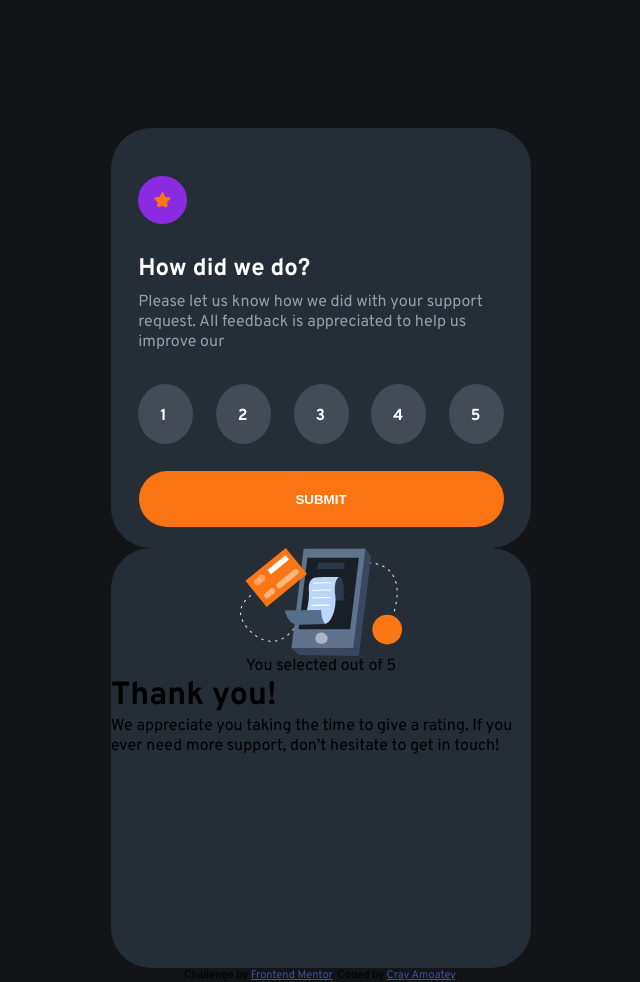
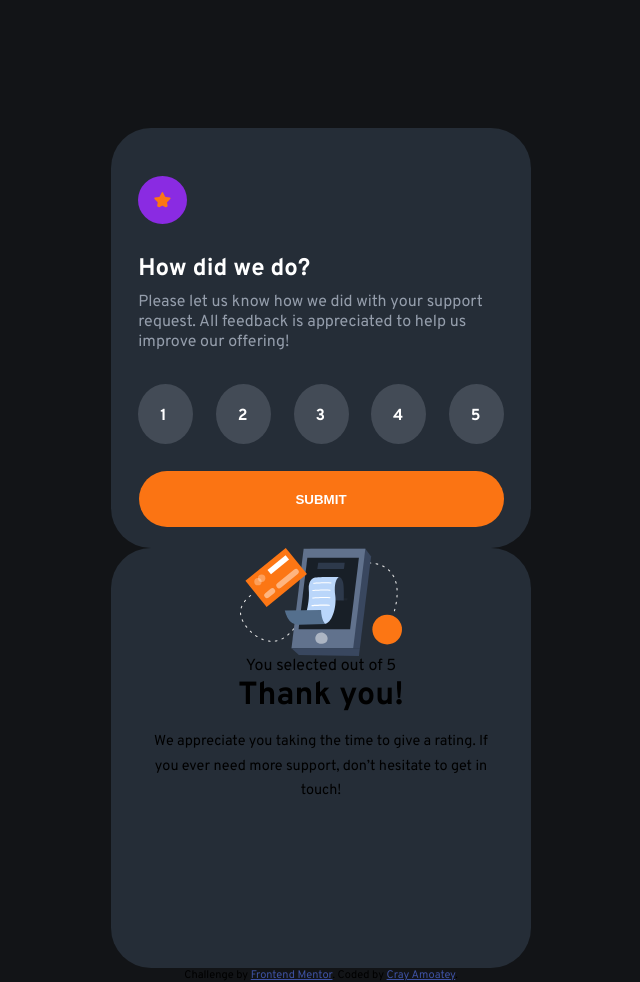
Before and after one commit to Cray-Amoatey/interactive-rating-component-main, a plain HTML site: page index.html in a window 1280 px wide. Shown: the whole page, without its empty margins (319-959 px from the left). Drawn offline with Linux system fonts and the light colour scheme.

Commit message:
appreciation card text

```diff
--- a/index.html
+++ b/index.html
@@ -43,7 +43,7 @@
             <h1 class="heading">How did we do?</h1>
             <p>
               Please let us know how we did with your support request. All
-              feedback is appreciated to help us improve our
+              feedback is appreciated to help us improve our offering!
             </p>
             <div class="card_numbers">
               <div class="circle">
@@ -80,7 +80,7 @@
                   <div class="rating-display">
                     <p> You selected out of 5 </p>
                   </div>
-                  <div class="description">
+                  <div class="description" style="display: flex; flex-direction: column; align-items: center;">
                     <h1>Thank you!</h1>
                     <p> We appreciate you taking the time to give a rating. If
     you ever need more support, don’t hesitate to get in touch!</p>
--- a/styles.css
+++ b/styles.css
@@ -106,3 +106,22 @@ input[type="radio"] {
     flex-direction: column;
     align-items: center;
 }
+
+.description p{
+    text-align: center;
+
+        display: block;
+            margin-block-start: 1em;
+            margin-block-end: 1em;
+            margin-inline-start: 0px;
+            margin-inline-end: 0px;
+
+                line-height: 1.7em;
+                    /* margin-top: 0; */
+                    font-size: 0.9rem;
+                    width: 350px;
+
+
+
+
+}
```
